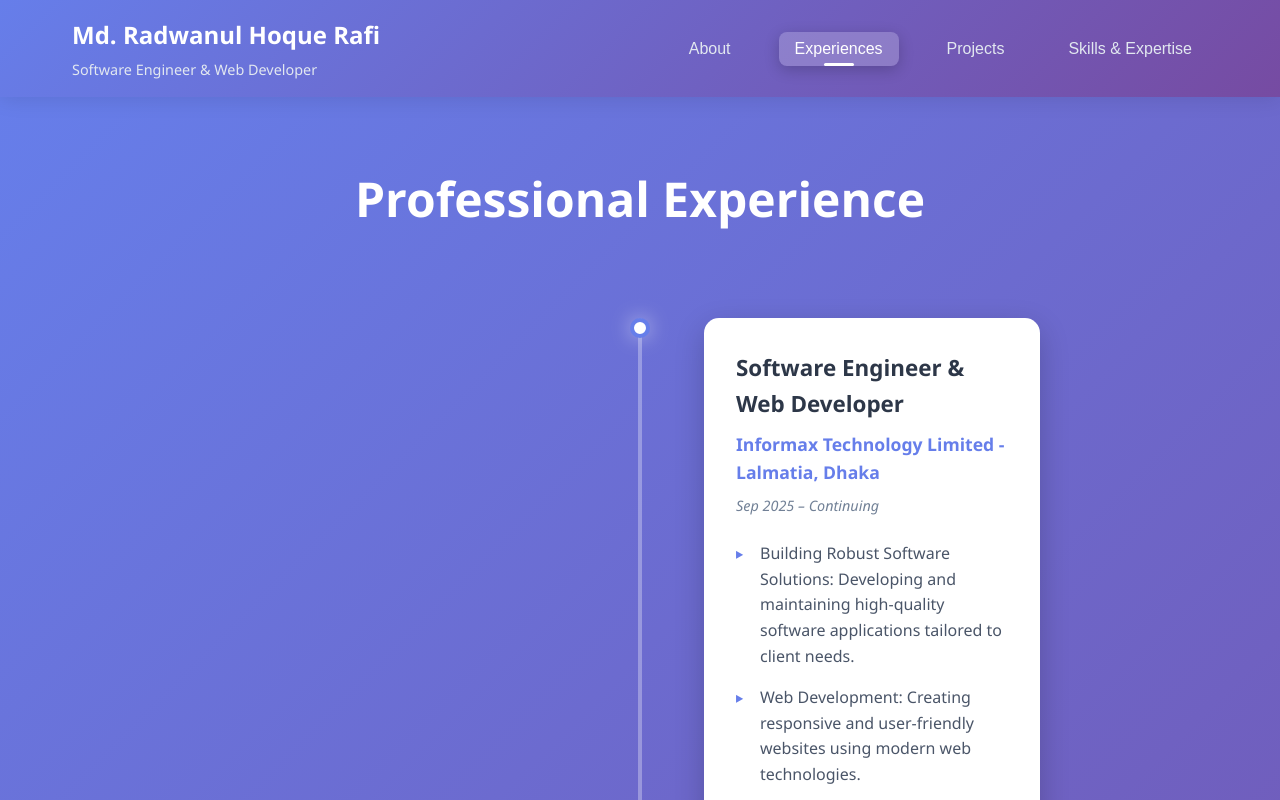
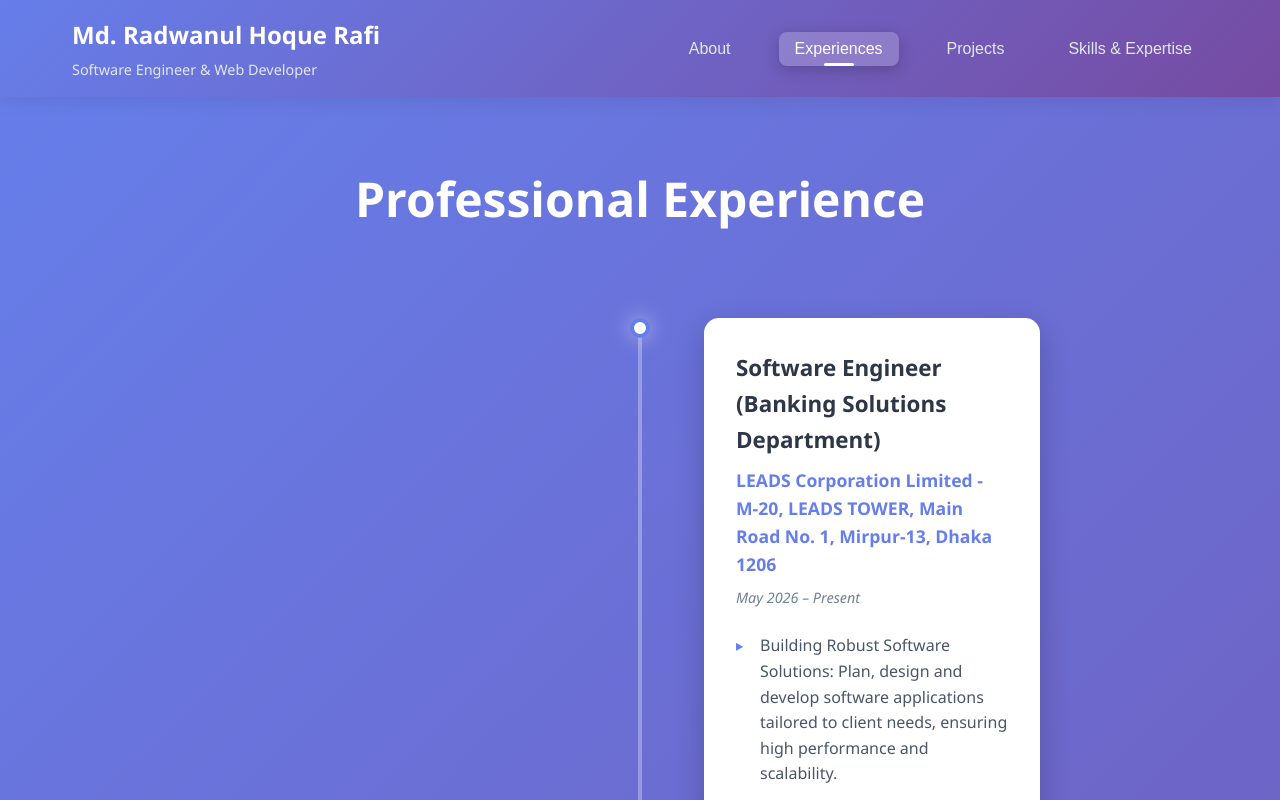
Before and after one commit to Radwanyo33/portfolio, a React (Create React App) app: page / in a window 1280 px wide. Both pictures are taken after a click on the button "Experiences". Shown: the top 800 px of the page. Built offline with nearby package versions, Linux system fonts and the light colour scheme.

Commit message:
Update the portfolio

```diff
--- a/src/components/About.jsx
+++ b/src/components/About.jsx
@@ -8,7 +8,7 @@ const About = ({ data }) => {
 
   const handleDownloadResume = () => {
     // You can replace this with your actual resume file path
-    const resumeUrl = "resume/Rafi_SE_01.pdf"; // Place your resume in public folder as resume.pdf
+    const resumeUrl = "resume/Rafi_SE_02_LEADS.pdf"; // Place your resume in public folder as resume.pdf
     const link = document.createElement("a");
     link.href = resumeUrl;
     link.download = "Md_Radwanul_Hoque_Rafi_Resume.pdf";
--- a/src/components/Experiences.jsx
+++ b/src/components/Experiences.jsx
@@ -1,19 +1,30 @@
-import React from 'react';
-import './Experiences.css';
+import React from "react";
+import "./Experiences.css";
 
 const Experiences = () => {
   const experiences = [
     {
+      company: "LEADS Corporation Limited",
+      position: "Software Engineer (Banking Solutions Department)",
+      location: "M-20, LEADS TOWER, Main Road No. 1, Mirpur-13, Dhaka 1206",
+      period: "May 2026 – Present",
+      responsibilities: [
+        "Building Robust Software Solutions: Plan, design and develop software applications tailored to client needs, ensuring high performance and scalability.",
+        "Collaboration: Working closely with cross-functional teams to ensure seamless project execution and delivery.",
+        "Support: Provide support to clients and internal teams regarding software issues and requirements for both new and legacy softwares.",
+      ],
+    },
+    {
       company: "Informax Technology Limited",
       position: "Software Engineer & Web Developer",
       location: "Lalmatia, Dhaka",
-      period: "Sep 2025 – Continuing",
+      period: "Sep 2025 – Apr 2026",
       responsibilities: [
         "Building Robust Software Solutions: Developing and maintaining high-quality software applications tailored to client needs.",
         "Web Development: Creating responsive and user-friendly websites using modern web technologies.",
         "Collaboration: Working closely with cross-functional teams to ensure seamless project execution and delivery.",
-        "Support: Provide post production support and maintenance for deployed applications."
-      ]
+        "Support: Provide post production support and maintenance for deployed applications.",
+      ],
     },
     {
       company: "FinTech Point",
@@ -25,9 +36,9 @@ const Experiences = () => {
         "Led enhancements for VISA and MasterCard systems including fraud rule testing and 3D secure validation",
         "Developed and tested card management systems using PowerCard modules, ensuring compliance with ISO 8583",
         "Collaborated in Agile teams with sprints, backlog grooming, and daily standups",
-        "Mentored junior team members and coordinated testing across SIT and UAT phases"
-      ]
-    }
+        "Mentored junior team members and coordinated testing across SIT and UAT phases",
+      ],
+    },
   ];
 
   return (
@@ -40,7 +51,9 @@ const Experiences = () => {
               <div className="timeline-marker"></div>
               <div className="timeline-content">
                 <h3>{exp.position}</h3>
-                <h4>{exp.company} - {exp.location}</h4>
+                <h4>
+                  {exp.company} - {exp.location}
+                </h4>
                 <p className="period">{exp.period}</p>
                 <ul className="responsibilities">
                   {exp.responsibilities.map((resp, idx) => (
```
Also changed, not shown: 1 other file (tests, documents, lock files or other folders).
